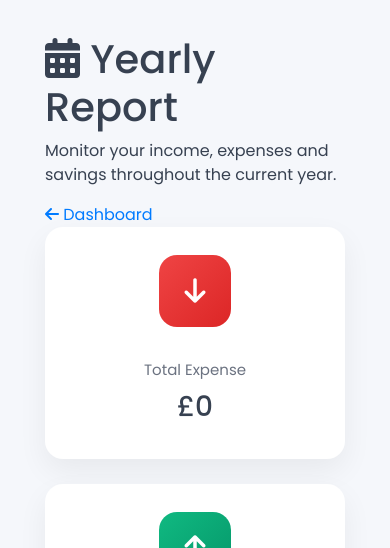
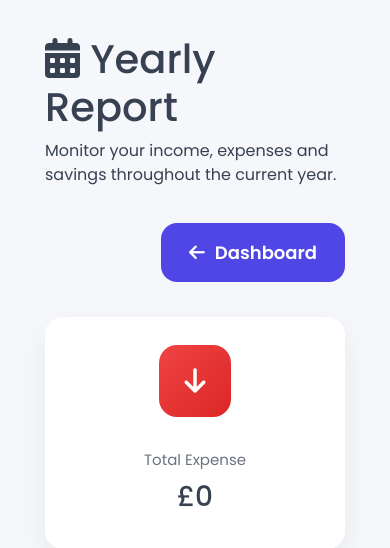
Before and after one commit to srijana444/Expense_tracker, a Django app: page /info/ in a window 390 px wide. Shown: the top 548 px of the page. Run offline with Django 3.2, Linux system fonts and the light colour scheme; data that the repository does not hold is empty.

Commit message:
updated the dashboard button of monthly,yearly and weekly reports pages

```diff
--- a/static/reports.css
+++ b/static/reports.css
@@ -20,9 +20,7 @@ html {
 
 body {
   font-family: "Poppins", sans-serif;
-
   background: #f5f7fb;
-
   color: #374151;
 }
 
@@ -32,11 +30,8 @@ body {
 
 .page-container {
   width: 95%;
-
   max-width: 1400px;
-
   margin: auto;
-
   padding: 35px 0 60px;
 }
 
@@ -46,31 +41,22 @@ body {
 
 .page-header {
   display: flex;
-
   justify-content: space-between;
-
   align-items: center;
-
   margin-bottom: 35px;
-
   flex-wrap: wrap;
-
   gap: 20px;
 }
 
 .page-header-left h1 {
   font-size: 34px;
-
   font-weight: 700;
-
   color: #111827;
-
   margin-bottom: 8px;
 }
 
 .page-header-left p {
   color: #6b7280;
-
   font-size: 15px;
 }
 
@@ -80,35 +66,22 @@ body {
 
 .primary-btn {
   display: inline-flex;
-
   align-items: center;
-
   gap: 10px;
-
   padding: 14px 24px;
-
   background: #4f46e5;
-
   color: #fff;
-
   text-decoration: none;
-
   border-radius: 12px;
-
   transition: 0.35s;
-
   font-weight: 600;
 }
 
 .primary-btn:hover {
   background: #4338ca;
-
   color: #fff;
-
   text-decoration: none;
-
   transform: translateY(-4px);
-
   box-shadow: 0 12px 25px rgba(79, 70, 229, 0.25);
 }
 
@@ -118,11 +91,8 @@ body {
 
 .section-title {
   font-size: 24px;
-
   font-weight: 700;
-
   color: #1f2937;
-
   margin-bottom: 25px;
 }
 
@@ -132,11 +102,8 @@ body {
 
 .stats-grid {
   display: grid;
-
   grid-template-columns: repeat(auto-fit, minmax(260px, 1fr));
-
   gap: 25px;
-
   margin-bottom: 35px;
 }
 
@@ -146,25 +113,17 @@ body {
 
 .stat-card {
   background: #ffffff;
-
   border-radius: 18px;
-
   padding: 28px;
-
   display: flex;
-
   align-items: center;
-
   gap: 20px;
-
   box-shadow: 0 12px 30px rgba(0, 0, 0, 0.06);
-
   transition: 0.35s;
 }
 
 .stat-card:hover {
   transform: translateY(-8px);
-
   box-shadow: 0 20px 45px rgba(0, 0, 0, 0.12);
 }
 
@@ -174,42 +133,31 @@ body {
 
 .stat-icon {
   width: 72px;
-
   height: 72px;
-
   border-radius: 18px;
-
   display: flex;
-
   justify-content: center;
-
   align-items: center;
-
   color: white;
-
   font-size: 28px;
 }
 
 /* Expense */
-
 .expense-icon {
   background: linear-gradient(135deg, #ef4444, #dc2626);
 }
 
 /* Income */
-
 .income-icon {
   background: linear-gradient(135deg, #10b981, #059669);
 }
 
 /* Saving */
-
 .saving-icon {
   background: linear-gradient(135deg, #6366f1, #4338ca);
 }
 
 /* Balance */
-
 .balance-icon {
   background: linear-gradient(135deg, #f59e0b, #f97316);
 }
@@ -224,32 +172,25 @@ body {
 
 .stat-content span {
   display: block;
-
   color: #6b7280;
-
   font-size: 15px;
-
   margin-bottom: 8px;
 }
 
 .stat-content h2 {
   font-size: 30px;
-
   font-weight: 700;
-
   color: #111827;
 }
+
 /*==================================================
                 REPORT GRID
 ===================================================*/
 
 .report-grid {
   display: grid;
-
   grid-template-columns: 2fr 1fr;
-
   gap: 30px;
-
   margin-bottom: 35px;
 }
 
@@ -259,19 +200,14 @@ body {
 
 .report-card {
   background: #ffffff;
-
   border-radius: 20px;
-
   padding: 28px;
-
   box-shadow: 0 15px 35px rgba(0, 0, 0, 0.06);
-
   transition: 0.35s;
 }
 
 .report-card:hover {
   transform: translateY(-6px);
-
   box-shadow: 0 22px 45px rgba(0, 0, 0, 0.12);
 }
 
@@ -281,29 +217,21 @@ body {
 
 .card-header-custom {
   display: flex;
-
   justify-content: space-between;
-
   align-items: center;
-
   margin-bottom: 25px;
-
   flex-wrap: wrap;
 }
 
 .card-header-custom h3 {
   font-size: 22px;
-
   font-weight: 600;
-
   color: #111827;
 }
 
 .card-header-custom p {
   margin-top: 6px;
-
   color: #6b7280;
-
   font-size: 14px;
 }
 
@@ -313,15 +241,12 @@ body {
 
 .chart-container {
   position: relative;
-
   width: 100%;
-
   height: 420px;
 }
 
 .chart-container canvas {
   width: 100% !important;
-
   height: 100% !important;
 }
 
@@ -331,31 +256,22 @@ body {
 
 .summary-panel {
   display: flex;
-
   flex-direction: column;
-
   gap: 18px;
 }
 
 .summary-item {
   display: flex;
-
   align-items: center;
-
   gap: 18px;
-
   background: #f8fafc;
-
   padding: 18px;
-
   border-radius: 16px;
-
   transition: 0.3s;
 }
 
 .summary-item:hover {
   background: #eef2ff;
-
   transform: translateX(5px);
 }
 
@@ -365,19 +281,12 @@ body {
 
 .summary-icon {
   width: 55px;
-
   height: 55px;
-
   border-radius: 15px;
-
   display: flex;
-
   justify-content: center;
-
   align-items: center;
-
   color: #ffffff;
-
   font-size: 20px;
 }
 
@@ -403,19 +312,14 @@ body {
 
 .summary-item small {
   display: block;
-
   color: #6b7280;
-
   font-size: 13px;
 }
 
 .summary-item h4 {
   margin-top: 5px;
-
   font-size: 22px;
-
   font-weight: 700;
-
   color: #111827;
 }
 
@@ -425,88 +329,61 @@ body {
 
 .badge-success-custom {
   background: #dcfce7;
-
   color: #166534;
-
   padding: 8px 15px;
-
   border-radius: 50px;
-
   font-size: 13px;
-
   font-weight: 600;
 }
 
 .badge-danger-custom {
   background: #fee2e2;
-
   color: #b91c1c;
-
   padding: 8px 15px;
-
   border-radius: 50px;
-
   font-size: 13px;
-
   font-weight: 600;
 }
 
 .badge-warning-custom {
   background: #fef3c7;
-
   color: #92400e;
-
   padding: 8px 15px;
-
   border-radius: 50px;
-
   font-size: 13px;
-
   font-weight: 600;
 }
 
 .badge-primary-custom {
   background: #e0e7ff;
-
   color: #4338ca;
-
   padding: 8px 15px;
-
   border-radius: 50px;
-
   font-size: 13px;
-
   font-weight: 600;
 }
+
 /*==================================================
                 INSIGHT CARD
 ===================================================*/
 
 .insight-card {
   background: linear-gradient(135deg, #eef2ff, #e0e7ff);
-
   border-radius: 18px;
-
   padding: 24px;
-
   margin-top: 25px;
 }
 
 .insight-card h4 {
   font-size: 20px;
-
   font-weight: 600;
-
   color: #4338ca;
-
   margin-bottom: 15px;
 }
 
 .insight-card p {
   color: #4b5563;
-
   line-height: 1.8;
-
   font-size: 15px;
 }
 
@@ -516,13 +393,9 @@ body {
 
 .table-card {
   background: #ffffff;
-
   border-radius: 20px;
-
   padding: 28px;
-
   box-shadow: 0 15px 35px rgba(0, 0, 0, 0.06);
-
   overflow: hidden;
 }
 
@@ -532,35 +405,26 @@ body {
 
 .table {
   width: 100%;
-
   border-collapse: collapse;
-
   margin-top: 15px;
 }
 
 .table thead {
   background: #4f46e5;
-
   color: #ffffff;
 }
 
 .table thead th {
   padding: 16px;
-
   font-size: 15px;
-
   font-weight: 600;
-
   border: none;
 }
 
 .table tbody td {
   padding: 15px;
-
   border-bottom: 1px solid #e5e7eb;
-
   color: #374151;
-
   vertical-align: middle;
 }
 
@@ -582,19 +446,14 @@ body {
 
 .dataTables_wrapper .dataTables_filter input {
   border: 1px solid #d1d5db;
-
   border-radius: 10px;
-
   padding: 8px 12px;
-
   outline: none;
 }
 
 .dataTables_wrapper .dataTables_length select {
   border: 1px solid #d1d5db;
-
   border-radius: 8px;
-
   padding: 6px 10px;
 }
 
@@ -604,11 +463,8 @@ body {
 
 .progress {
   height: 10px;
-
   border-radius: 20px;
-
   background: #e5e7eb;
-
   overflow: hidden;
 }
 
@@ -622,27 +478,20 @@ body {
 
 .search-box {
   position: relative;
-
   margin-bottom: 20px;
 }
 
 .search-box input {
   width: 100%;
-
   padding: 14px 18px;
-
   border: 1px solid #d1d5db;
-
   border-radius: 12px;
-
   outline: none;
-
   transition: 0.3s;
 }
 
 .search-box input:focus {
   border-color: #4f46e5;
-
   box-shadow: 0 0 0 4px rgba(79, 70, 229, 0.1);
 }
 
@@ -656,31 +505,22 @@ body {
 
 .form-group label {
   display: block;
-
   margin-bottom: 8px;
-
   font-weight: 600;
-
   color: #374151;
 }
 
 .form-control {
   width: 100%;
-
   padding: 13px 15px;
-
   border: 1px solid #d1d5db;
-
   border-radius: 12px;
-
   transition: 0.3s;
 }
 
 .form-control:focus {
   outline: none;
-
   border-color: #4f46e5;
-
   box-shadow: 0 0 0 4px rgba(79, 70, 229, 0.1);
 }
 
@@ -690,37 +530,25 @@ body {
 
 .btn-primary-custom {
   background: #4f46e5;
-
   color: #ffffff;
-
   border: none;
-
   padding: 12px 24px;
-
   border-radius: 12px;
-
   font-weight: 600;
-
   transition: 0.3s;
 }
 
 .btn-primary-custom:hover {
   background: #4338ca;
-
   transform: translateY(-2px);
 }
 
 .btn-danger-custom {
   background: #ef4444;
-
   color: #ffffff;
-
   border: none;
-
   padding: 12px 24px;
-
   border-radius: 12px;
-
   transition: 0.3s;
 }
 
@@ -730,21 +558,17 @@ body {
 
 .btn-success-custom {
   background: #10b981;
-
   color: #ffffff;
-
   border: none;
-
   padding: 12px 24px;
-
   border-radius: 12px;
-
   transition: 0.3s;
 }
 
 .btn-success-custom:hover {
   background: #059669;
 }
+
 /*==================================================
                 RESPONSIVE DESIGN
 ===================================================*/
@@ -758,7 +582,6 @@ body {
 @media (max-width: 992px) {
   .page-header {
     flex-direction: column;
-
     align-items: flex-start;
   }
 
@@ -774,7 +597,6 @@ body {
 @media (max-width: 768px) {
   .page-container {
     width: 94%;
-
     padding: 25px 0 40px;
   }
 
@@ -784,7 +606,6 @@ body {
 
   .stat-card {
     flex-direction: column;
-
     text-align: center;
   }
 
@@ -794,15 +615,12 @@ body {
 
   .summary-item {
     flex-direction: column;
-
     text-align: center;
   }
 
   .card-header-custom {
     flex-direction: column;
-
     align-items: flex-start;
-
     gap: 10px;
   }
 
@@ -826,7 +644,6 @@ body {
 
   .table-card {
     padding: 20px;
-
     overflow-x: auto;
   }
 
@@ -870,7 +687,6 @@ body {
 
 ::-webkit-scrollbar {
   width: 10px;
-
   height: 10px;
 }
 
@@ -880,7 +696,6 @@ body {
 
 ::-webkit-scrollbar-thumb {
   background: #4f46e5;
-
   border-radius: 20px;
 }
 
@@ -947,13 +762,10 @@ body {
 @keyframes fadeUp {
   from {
     opacity: 0;
-
     transform: translateY(20px);
   }
-
   to {
     opacity: 1;
-
     transform: translateY(0);
   }
 }
@@ -964,23 +776,14 @@ body {
 
 .card-title-icon {
   width: 45px;
-
   height: 45px;
-
   border-radius: 12px;
-
   display: flex;
-
   align-items: center;
-
   justify-content: center;
-
   background: #eef2ff;
-
   color: #4f46e5;
-
   font-size: 20px;
-
   margin-right: 12px;
 }
 
@@ -1003,251 +806,203 @@ body {
   .report-card,
   .table-card {
     box-shadow: none;
-
     border: 1px solid #ddd;
   }
 }
-.report-wrapper{
-    min-height:100vh;
-    padding:35px 45px;
+
+.report-wrapper {
+  min-height: 100vh;
+  padding: 35px 45px;
 }
+
 /* ===================================================
    YEARLY REPORT
 =================================================== */
 
+/* Report Header (added) */
+.report-header {
+  display: flex;
+  justify-content: space-between;
+  align-items: center;
+  margin-bottom: 35px;
+  flex-wrap: wrap;
+  gap: 20px;
+}
+
 /* Year Card */
-
-.year-icon{
-    background:linear-gradient(135deg,#6f42c1,#8b5cf6);
-    color:#fff;
+.year-icon {
+  background: linear-gradient(135deg, #6f42c1, #8b5cf6);
+  color: #fff;
 }
 
 /* Financial Status Card */
-
-.status-card{
-
-    margin-top:25px;
-
-    background:#f8faff;
-
-    border:1px solid #e4ebf7;
-
-    border-left:5px solid #4f46e5;
-
-    border-radius:16px;
-
-    padding:22px;
-
-    transition:.3s ease;
-
+.status-card {
+  margin-top: 25px;
+  background: #f8faff;
+  border: 1px solid #e4ebf7;
+  border-left: 5px solid #4f46e5;
+  border-radius: 16px;
+  padding: 22px;
+  transition: 0.3s ease;
 }
 
-.status-card:hover{
-
-    transform:translateY(-4px);
-
-    box-shadow:0 10px 25px rgba(0,0,0,.08);
-
+.status-card:hover {
+  transform: translateY(-4px);
+  box-shadow: 0 10px 25px rgba(0, 0, 0, 0.08);
 }
 
-.status-card h5{
-
-    font-size:18px;
-
-    font-weight:600;
-
-    color:#1e293b;
-
-    margin-bottom:12px;
-
+.status-card h5 {
+  font-size: 18px;
+  font-weight: 600;
+  color: #1e293b;
+  margin-bottom: 12px;
 }
 
-.status-card h5 i{
-
-    color:#4f46e5;
-
-    margin-right:8px;
-
+.status-card h5 i {
+  color: #4f46e5;
+  margin-right: 8px;
 }
 
-.status-card p{
-
-    color:#64748b;
-
-    line-height:1.7;
-
-    margin:0;
-
+.status-card p {
+  color: #64748b;
+  line-height: 1.7;
+  margin: 0;
 }
 
 /* Bottom Analytics Card */
+.analytics-card {
+  margin-top: 35px;
+  background: #fff;
+  border-radius: 20px;
+  padding: 35px;
+  box-shadow: 0 15px 40px rgba(0, 0, 0, 0.08);
+}
 
-.analytics-card{
-
-    margin-top:35px;
-
-    background:#fff;
-
-    border-radius:20px;
-
-    padding:35px;
-
-    box-shadow:0 15px 40px rgba(0,0,0,.08);
-
-}
 /* ==========================================
    Insight Cards
 ========================================== */
 
-.insight-box{
-
-    background:#ffffff;
-
-    border-radius:16px;
-
-    padding:28px 22px;
-
-    text-align:center;
-
-    margin-top:20px;
-
-    border:1px solid #eef2f7;
-
-    transition:all .3s ease;
-
-    height:100%;
-
+.insight-box {
+  background: #ffffff;
+  border-radius: 16px;
+  padding: 28px 22px;
+  text-align: center;
+  margin-top: 20px;
+  border: 1px solid #eef2f7;
+  transition: all 0.3s ease;
+  height: 100%;
 }
 
-.insight-box:hover{
-
-    transform:translateY(-8px);
-
-    box-shadow:0 18px 40px rgba(0,0,0,.10);
-
+.insight-box:hover {
+  transform: translateY(-8px);
+  box-shadow: 0 18px 40px rgba(0, 0, 0, 0.10);
 }
 
-.insight-box i{
-
-    width:70px;
-
-    height:70px;
-
-    border-radius:50%;
-
-    display:flex;
-
-    align-items:center;
-
-    justify-content:center;
-
-    margin:0 auto 18px;
-
-    background:linear-gradient(135deg,#4f46e5,#7c3aed);
-
-    color:#fff;
-
-    font-size:28px;
-
+.insight-box i {
+  width: 70px;
+  height: 70px;
+  border-radius: 50%;
+  display: flex;
+  align-items: center;
+  justify-content: center;
+  margin: 0 auto 18px;
+  background: linear-gradient(135deg, #4f46e5, #7c3aed);
+  color: #fff;
+  font-size: 28px;
 }
 
-.insight-box h5{
-
-    font-size:20px;
-
-    font-weight:600;
-
-    color:#1f2937;
-
-    margin-bottom:12px;
-
+.insight-box h5 {
+  font-size: 20px;
+  font-weight: 600;
+  color: #1f2937;
+  margin-bottom: 12px;
 }
 
-.insight-box p{
-
-    font-size:15px;
-
-    color:#6b7280;
-
-    line-height:1.7;
-
-    margin:0;
-
+.insight-box p {
+  font-size: 15px;
+  color: #6b7280;
+  line-height: 1.7;
+  margin: 0;
 }
 
 /* ==========================================
    Footer
 ========================================== */
 
-.report-footer{
-
-    margin-top:40px;
-
-    padding-top:20px;
-
-    border-top:1px solid #e5e7eb;
-
-    display:flex;
-
-    justify-content:space-between;
-
-    align-items:center;
-
-    color:#64748b;
-
-    font-size:14px;
-
-    flex-wrap:wrap;
-
-    gap:15px;
-
+.report-footer {
+  margin-top: 40px;
+  padding-top: 20px;
+  border-top: 1px solid #e5e7eb;
+  display: flex;
+  justify-content: space-between;
+  align-items: center;
+  color: #64748b;
+  font-size: 14px;
+  flex-wrap: wrap;
+  gap: 15px;
 }
 
-.report-footer i{
-
-    color:#4f46e5;
-
-    margin-right:8px;
-
+.report-footer i {
+  color: #4f46e5;
+  margin-right: 8px;
 }
 
 /* ==========================================
    Responsive
 ========================================== */
 
-@media(max-width:992px){
+@media (max-width: 992px) {
+  .analytics-card {
+    padding: 25px;
+  }
 
-    .analytics-card{
-
-        padding:25px;
-
-    }
-
+  .report-header {
+    flex-direction: column;
+    align-items: flex-start;
+  }
 }
 
-@media(max-width:768px){
+@media (max-width: 768px) {
+  .analytics-card {
+    padding: 20px;
+  }
 
-    .analytics-card{
+  .report-footer {
+    flex-direction: column;
+    text-align: center;
+  }
 
-        padding:20px;
+  .insight-box {
+    margin-bottom: 20px;
+  }
+}
 
-    }
+.dashboard-btn {
+  display: inline-flex;
+  align-items: center;
+  gap: 10px;
+  padding: 16px 28px;
+  background: #4f46e5;
+  color: #fff;
+  text-decoration: none;
+  border-radius: 16px;
+  font-size: 18px;
+  font-weight: 600;
+  transition: all 0.3s ease;
+  margin-left: auto;
+}
 
-    .report-footer{
+.dashboard-btn:hover {
+  background: #4338ca;
+  color: #fff;
+  text-decoration: none;
+  transform: translateY(-2px);
+}
 
-        flex-direction:column;
+.dashboard-btn i {
+  font-size: 18px;
+}
 
-        text-align:center;
-
-    }
-
-    .insight-box{
-
-        margin-bottom:20px;
-
-    }
-
-}
 /*==================================================
             END OF REPORTS CSS
 ===================================================*/
```
Also changed, not shown: templates/home/weekly.html (+3 -5 lines).
